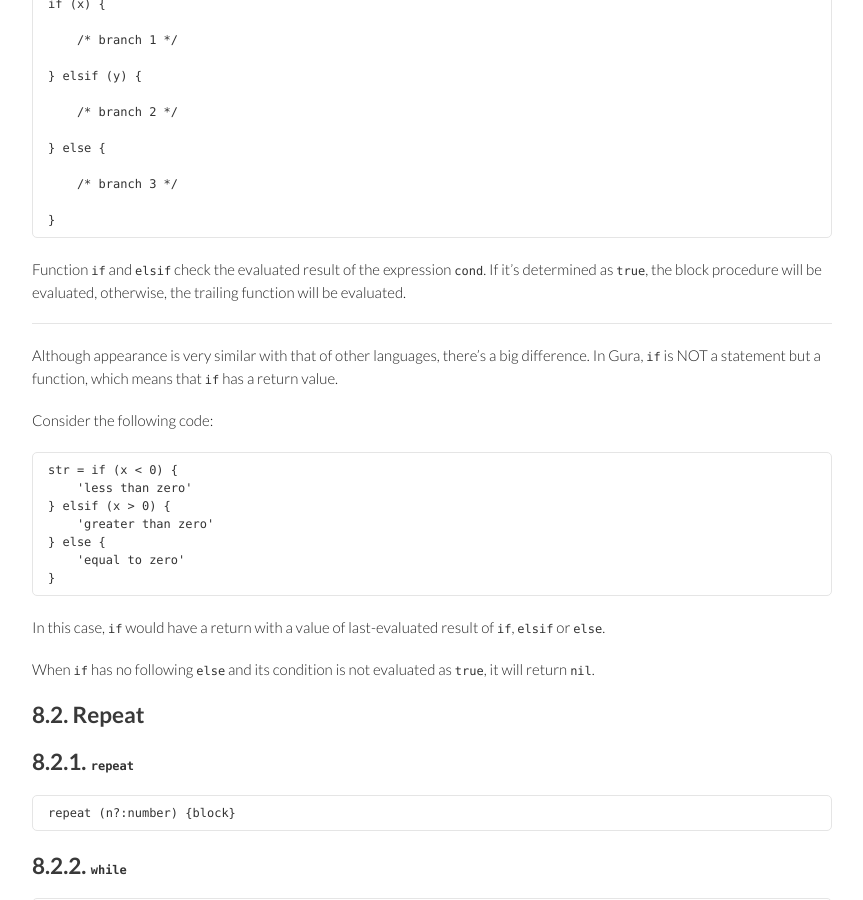
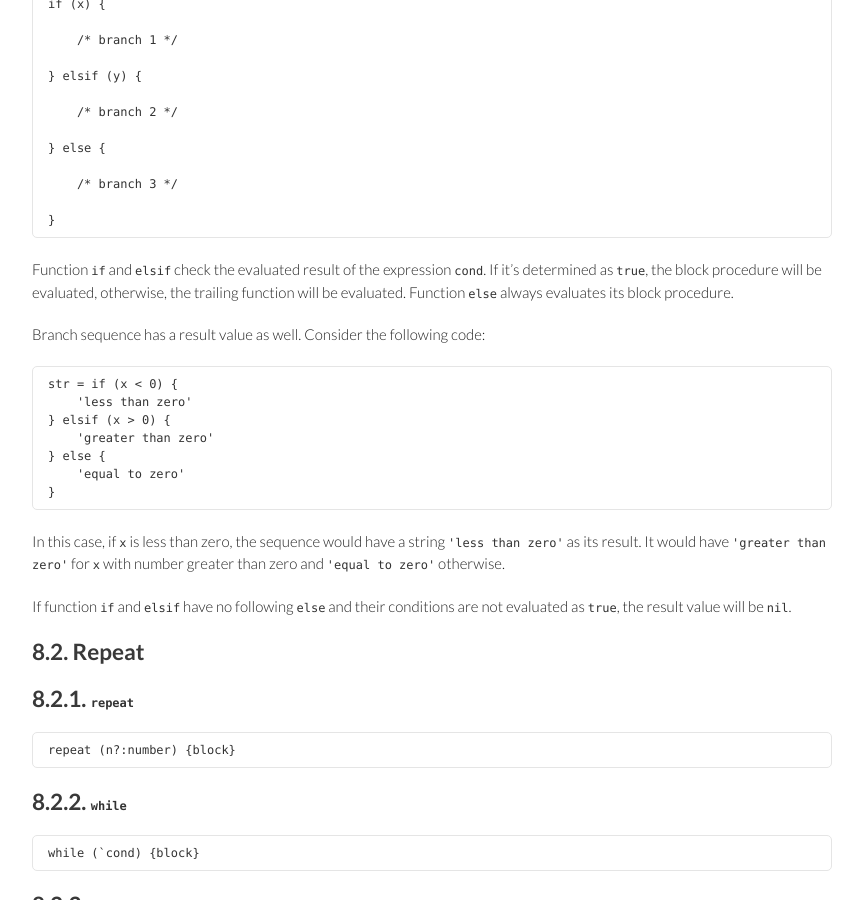
Before and after one commit to rudidude86/gura-lang.github.io, a Jekyll site: the page built from documents/Flow-Control.md, in a window 1280 px wide and 900 px high, scrolled down 803 px. Shown: the whole window, without its empty margins (208-1071 px from the left). Built offline with Jekyll 4.4.1, drawn with Linux system fonts in a browser that asks for light colours; Markdown is read by kramdown in place of the engine named in the settings.

Commit message:
updated document

```diff
--- a/documents/Flow-Control.md
+++ b/documents/Flow-Control.md
@@ -55,14 +55,9 @@ This enables you to write a program in a similar syntax as other languages.
 Function `if` and `elsif` check the evaluated result of the expression `cond`.
 If it's determined as `true`, the block procedure will be evaluated,
 otherwise, the trailing function will be evaluated.
+Function `else` always evaluates its block procedure.
 
-
-----
-
-Although appearance is very similar with that of other languages, there's a big difference.
-In Gura, `if` is NOT a statement but a function, which means that `if` has a return value.
-
-Consider the following code:
+Branch sequence has a result value as well. Consider the following code:
 
     str = if (x < 0) {
         'less than zero'
@@ -72,18 +67,20 @@ Consider the following code:
         'equal to zero'
     }
 
-In this case, `if` would have a return
-with a value of last-evaluated result of `if`, `elsif` or `else`.
+In this case, if `x` is less than zero,
+the sequence would have a string `'less than zero'` as its result.
+It would have `'greater than zero'` for `x` with number greater than zero and
+`'equal to zero'` otherwise.
 
-When `if` has no following `else` and its condition is not evaluated as `true`,
-it will return `nil`.
-
-
+If function `if` and `elsif` have no following `else` and their conditions are not evaluated as `true`,
+the result value will be `nil`.
 
 
 ## {{ page.chapter }}.2. Repeat
 
 ## {{ page.chapter }}.2.1. `repeat`
+
+
 
     repeat (n?:number) {block}
 
```
